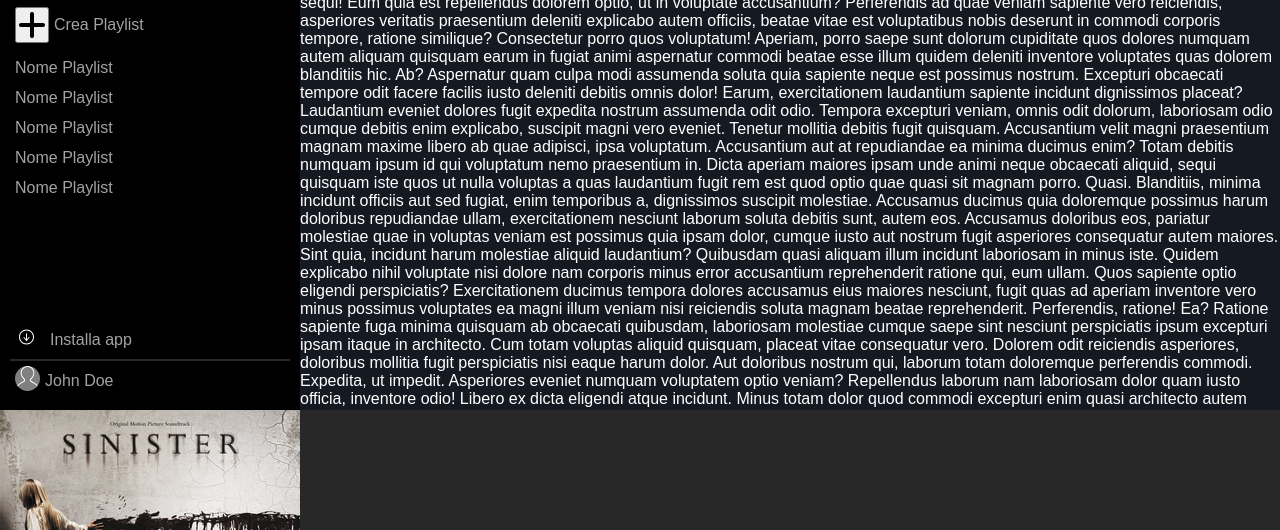
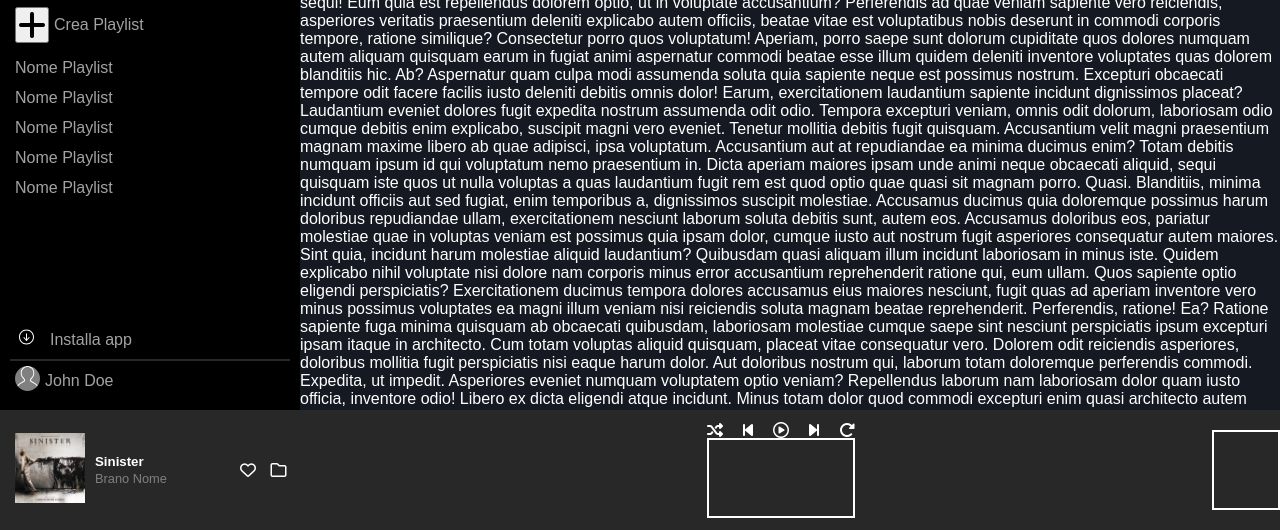
Before and after one commit to AlbertoCavans/html-css-spotifyweb, a plain HTML site: page index.html in a window 1280 px wide. Shown: the part 270-800 px from the top of the page. Drawn offline with Linux system fonts and the light colour scheme.

Commit message:
Style - footer

```diff
--- a/css/style.css
+++ b/css/style.css
@@ -78,7 +78,7 @@ a {
   display: flex;
 }
 
-/* ? NAV-BAR */
+/* NAV-BAR */
 #nav-bar {
   width: var(--navbar-width);
   background-color: var(--navbar-bg-color);
@@ -94,6 +94,7 @@ a {
   padding: 5px;
 }
 
+/* ? NAV-BAR LOGO */
 #nav-bar div img {
   width: 40px;
 }
@@ -107,6 +108,7 @@ a {
   margin-top: auto;
 }
 
+/* ? NAV-BAR BOTTOM */
 #nav-bar .user-block .profile-link .profile-icon {
   width: 25px;
   margin: auto;
@@ -115,7 +117,7 @@ a {
   aspect-ratio: 1/1;
 }
 
-/* ? MAIN */
+/* MAIN */
 #app-main {
   flex-grow: 1;
 }
@@ -138,7 +140,53 @@ a {
 #player-bar {
   background-color: var(--player-bg-color);
   height: var(--player-height);
+  display: flex;
+  justify-content: space-between;
+  align-items: center;
 }
+
+/* ? SONG ONGOING */
+#player-bar .song-ongoing {
+  display: flex;
+  align-items: center;
+  padding: 15px;
+  gap: 10px;
+  max-width: 350px;
+  width: 100%;
+}
+
+#player-bar .song-ongoing .song-ongoing-pic {
+  width: 70px;
+}
+
+#player-bar .song-ongoing .song-ongoing-info {
+  max-width: 130px;
+  width: 100%;
+}
+
+#player-bar .song-ongoing .song-ongoing-info span {
+  color: gray;
+  font-size: 0.8rem;
+}
+
+#player-bar .song-ongoing .song-ongoing-actions {
+  max-width: 60px;
+  width: 100%;
+}
+
+#player-bar .song-ongoing .song-ongoing-favorites i {
+  display: inline-block;
+  padding: 5px;
+}
+
+#player-bar .central-player .player-actions {
+  display: flex;
+  justify-content: center;
+  align-items: center;
+  gap: 20px;
+}
+
+/* ? FOOTER CENTRAL PLAYER */
 
 /* !MEDIA TABLET */
 @media all and (min-width: 768px) {
@@ -159,11 +207,18 @@ a {
 
   /* APP INTERFACE */
 
-  /* ? NAVBAR */
+  /* NAVBAR */
 
   #nav-bar {
     padding: 10px;
   }
+
+  #nav-bar div {
+    text-align: left;
+    margin: 5px o;
+  }
+
+  /* ? NAV-BAR LOGO */
 
   #nav-bar .logo-big {
     display: block;
@@ -173,10 +228,7 @@ a {
     display: none;
   }
 
-  #nav-bar div {
-    text-align: left;
-    margin: 5px o;
-  }
+  /* ? NAV-BAR PLAYLISTS */
 
   #nav-bar .add-playlist {
     padding: 0;
@@ -212,6 +264,8 @@ a {
     line-height: 30px;
   }
 
+  /* ? NAV-BAR BOTTOM */
+
   #nav-bar .user-block {
     padding: 0;
   }
```
